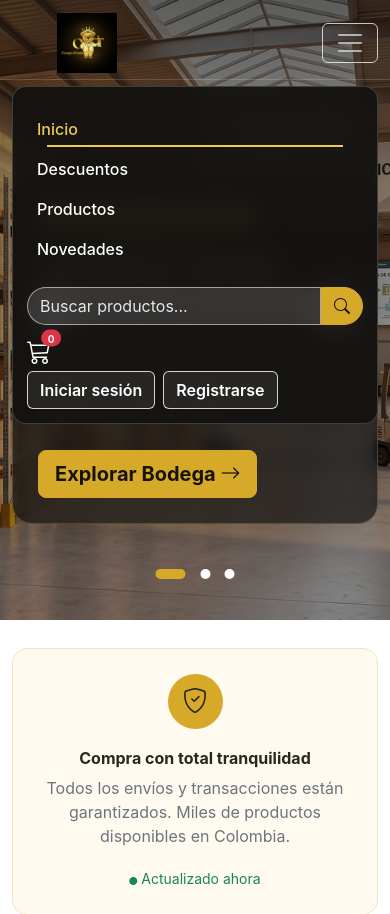
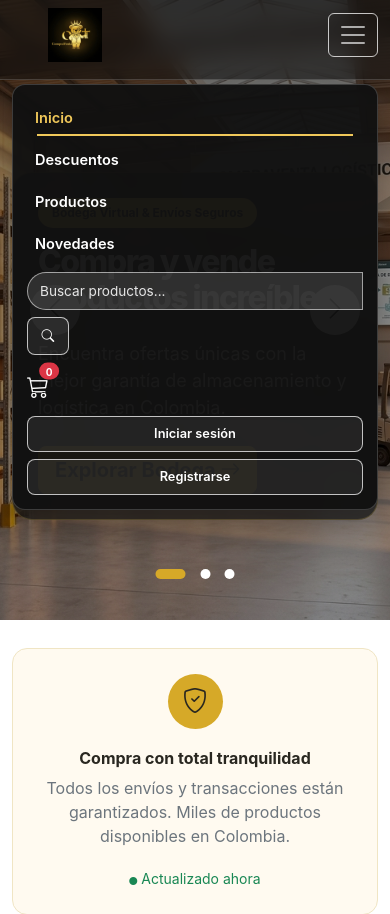
Before and after one commit to sebascasorio10-creator/compraventaOMT, a PHP site: page / in a window 390 px wide, after a click that opens the changed part. Shown: the top 914 px of the page. Run offline with PHP 8.4, Linux system fonts and the light colour scheme; data comes from the database, SQL or seed files in the repository; data that the repository does not hold is empty.

Commit message:
Organizar navbar transparente y responsive

```diff
--- a/css/navbar-transparente.css
+++ b/css/navbar-transparente.css
@@ -1,15 +1,70 @@
-/* Barra superior transparente sobre la imagen principal del carrusel */
+/* =========================================================
+   NAVBAR OMT
+   Conserva el logo original img/logo.png.
+   Transparente sobre el carrusel y legible sobre cualquier fondo.
+========================================================= */
+
 .navbar.omt-transparent-navbar {
-    background: transparent !important;
+    min-height: 78px;
+    padding: 8px 0;
+    background: rgba(17, 17, 17, .58) !important;
     border-bottom: 1px solid rgba(255, 255, 255, .16) !important;
-    box-shadow: none !important;
-    backdrop-filter: none !important;
+    box-shadow: 0 4px 18px rgba(0, 0, 0, .10) !important;
+    backdrop-filter: blur(10px);
+    -webkit-backdrop-filter: blur(10px);
+    z-index: 1030;
 }
 
-.navbar.omt-transparent-navbar .nav-link,
-.navbar.omt-transparent-navbar .cart-icon,
-.navbar.omt-transparent-navbar .fw-semibold {
+.navbar.omt-transparent-navbar > .container {
+    display: flex;
+    flex-wrap: nowrap;
+    align-items: center;
+    gap: 14px;
+}
+
+.navbar.omt-transparent-navbar .navbar-brand {
+    flex: 0 0 auto;
+    margin-right: 4px;
+    padding: 0;
+}
+
+.navbar.omt-transparent-navbar .logo-navbar {
+    display: block;
+    width: 132px;
+    height: 58px;
+    object-fit: contain;
+    background: transparent !important;
+    border: 0;
+    border-radius: 0 !important;
+    padding: 0 !important;
+    box-shadow: none !important;
+}
+
+.navbar.omt-transparent-navbar .navbar-collapse {
+    min-width: 0;
+    align-items: center;
+    justify-content: space-between;
+    gap: 14px;
+}
+
+.navbar.omt-transparent-navbar .navbar-nav {
+    flex: 0 0 auto;
+    flex-direction: row;
+    align-items: center;
+    gap: 3px;
+    margin: 0 !important;
+    padding: 0 !important;
+    white-space: nowrap;
+}
+
+.navbar.omt-transparent-navbar .nav-link {
+    position: relative;
+    padding: 9px 10px;
+    margin: 0;
     color: #fff !important;
+    font-size: .91rem;
+    font-weight: 600;
+    transition: color .2s ease;
 }
 
 .navbar.omt-transparent-navbar .nav-link:hover,
@@ -18,13 +73,37 @@
 }
 
 .navbar.omt-transparent-navbar .nav-link::after {
+    content: "";
+    position: absolute;
+    left: 10px;
+    right: 10px;
+    bottom: 3px;
+    height: 2px;
     background: #f0c85a;
+    transform: scaleX(0);
+    transform-origin: left;
+    transition: transform .2s ease;
+}
+
+.navbar.omt-transparent-navbar .nav-link:hover::after,
+.navbar.omt-transparent-navbar .nav-link.active::after {
+    transform: scaleX(1);
+}
+
+.navbar.omt-transparent-navbar .search-box {
+    flex: 0 1 205px;
+    min-width: 150px;
+    margin: 0 2px !important;
 }
 
 .navbar.omt-transparent-navbar .search-box input {
+    min-width: 0;
+    height: 38px;
     color: #fff;
     background: rgba(255, 255, 255, .13);
-    border-color: rgba(255, 255, 255, .55);
+    border: 1px solid rgba(255, 255, 255, .55);
+    border-radius: 20px 0 0 20px;
+    font-size: .85rem;
 }
 
 .navbar.omt-transparent-navbar .search-box input::placeholder {
@@ -34,36 +113,83 @@
 .navbar.omt-transparent-navbar .search-box input:focus {
     background: rgba(255, 255, 255, .2);
     border-color: #f0c85a;
-    box-shadow: 0 0 0 .2rem rgba(240, 200, 90, .18);
+    box-shadow: 0 0 0 .16rem rgba(240, 200, 90, .18);
 }
 
-.navbar.omt-transparent-navbar .omt-nav-auth-btn {
+.navbar.omt-transparent-navbar .search-box button {
+    display: grid;
+    place-items: center;
+    width: 42px;
+    height: 38px;
+    padding: 0;
+    border-radius: 0 20px 20px 0;
+}
+
+.navbar.omt-transparent-navbar .cart-icon {
+    flex: 0 0 auto;
+    margin: 0 2px !important;
+    color: #fff !important;
+    font-size: 22px;
+}
+
+.navbar.omt-transparent-navbar .navbar-collapse > .d-flex {
+    flex: 0 0 auto;
+    align-items: center;
+    flex-wrap: nowrap !important;
+    gap: 7px !important;
+    white-space: nowrap;
+}
+
+.navbar.omt-transparent-navbar .navbar-collapse > .d-flex .fw-semibold {
+    color: #fff !important;
+    font-size: .84rem;
+    white-space: nowrap;
+}
+
+.navbar.omt-transparent-navbar .omt-nav-auth-btn,
+.navbar.omt-transparent-navbar .navbar-collapse > .d-flex .btn {
+    display: inline-flex;
+    align-items: center;
+    justify-content: center;
+    min-height: 36px;
+    padding: 7px 11px;
+    border-radius: 8px;
     color: #fff !important;
     background: rgba(255, 255, 255, .08) !important;
-    border: 1px solid rgba(255, 255, 255, .8) !important;
+    border: 1px solid rgba(255, 255, 255, .72) !important;
     box-shadow: none !important;
+    font-size: .82rem;
+    line-height: 1.1;
+    white-space: nowrap;
 }
 
-.navbar.omt-transparent-navbar .omt-nav-auth-btn:hover {
+.navbar.omt-transparent-navbar .omt-nav-auth-btn:hover,
+.navbar.omt-transparent-navbar .navbar-collapse > .d-flex .btn:hover {
     color: #17130a !important;
     background: #f0c85a !important;
     border-color: #f0c85a !important;
 }
 
 .navbar.omt-transparent-navbar .navbar-toggler {
+    flex: 0 0 auto;
     border-color: rgba(255, 255, 255, .75);
+    padding: 6px 9px;
+}
+
+.navbar.omt-transparent-navbar .navbar-toggler:focus {
+    box-shadow: 0 0 0 .18rem rgba(240, 200, 90, .25);
 }
 
 .navbar.omt-transparent-navbar .navbar-toggler-icon {
     filter: invert(1) grayscale(1);
 }
 
-/* El carrusel comienza detrás de la barra, sin perder espacio para su contenido */
+/* El carrusel pasa por detrás de la barra sin tapar el contenido principal. */
 .hero-section {
     height: 530px;
     min-height: 530px;
     margin-top: 0 !important;
-    padding-top: 80px;
+    padding-top: 78px;
     box-sizing: border-box;
 }
 
@@ -76,30 +202,117 @@
     );
 }
 
-@media (max-width: 991px) {
+/* Portátiles: reducimos espacios para que todo siga en una sola fila. */
+@media (min-width: 992px) and (max-width: 1199px) {
+    .navbar.omt-transparent-navbar > .container {
+        gap: 8px;
+    }
+
+    .navbar.omt-transparent-navbar .logo-navbar {
+        width: 112px;
+    }
+
     .navbar.omt-transparent-navbar .navbar-collapse {
+        gap: 8px;
+    }
+
+    .navbar.omt-transparent-navbar .nav-link {
+        padding-left: 7px;
+        padding-right: 7px;
+        font-size: .84rem;
+    }
+
+    .navbar.omt-transparent-navbar .search-box {
+        flex-basis: 170px;
+        min-width: 130px;
+    }
+
+    .navbar.omt-transparent-navbar .omt-nav-auth-btn,
+    .navbar.omt-transparent-navbar .navbar-collapse > .d-flex .btn {
+        padding-left: 8px;
+        padding-right: 8px;
+        font-size: .76rem;
+    }
+}
+
+/* Menú desplegable para tabletas y celulares. */
+@media (max-width: 991.98px) {
+    .navbar.omt-transparent-navbar {
+        min-height: 72px;
+    }
+
+    .navbar.omt-transparent-navbar > .container {
+        flex-wrap: wrap;
+        justify-content: space-between;
+    }
+
+    .navbar.omt-transparent-navbar .logo-navbar {
+        width: 125px;
+        height: 54px;
+    }
+
+    .navbar.omt-transparent-navbar .navbar-collapse {
+        flex: 0 0 100%;
+        width: 100%;
         margin-top: 8px;
         padding: 14px;
         border: 1px solid rgba(255, 255, 255, .18);
-        border-radius: 14px;
-        background: rgba(20, 19, 16, .94);
+        border-radius: 13px;
+        background: rgba(17, 17, 17, .96);
+        box-shadow: 0 12px 28px rgba(0, 0, 0, .2);
         backdrop-filter: blur(12px);
     }
 
+    .navbar.omt-transparent-navbar .navbar-nav {
+        align-items: stretch;
+        flex-direction: column;
+        gap: 2px;
+        margin-bottom: 8px !important;
+    }
+
+    .navbar.omt-transparent-navbar .nav-link {
+        padding: 9px 8px;
+    }
+
     .navbar.omt-transparent-navbar .search-box {
-        margin: 10px 0 !important;
+        width: 100%;
+        max-width: 100%;
+        margin: 8px 0 12px !important;
+    }
+
+    .navbar.omt-transparent-navbar .cart-icon {
+        display: inline-block;
+        margin: 4px 0 12px !important;
+    }
+
+    .navbar.omt-transparent-navbar .navbar-collapse > .d-flex {
+        width: 100%;
+        justify-content: flex-start;
+        flex-wrap: wrap !important;
+        white-space: normal;
+    }
+
+    .navbar.omt-transparent-navbar .navbar-collapse > .d-flex .fw-semibold {
+        flex-basis: 100%;
     }
 
     .hero-section {
         height: 560px;
         min-height: 560px;
-        padding-top: 80px;
+        padding-top: 72px;
     }
 }
 
-@media (max-width: 575px) {
+@media (max-width: 575.98px) {
     .hero-section {
         height: 620px;
         min-height: 620px;
     }
+
+    .navbar.omt-transparent-navbar .omt-nav-auth-btn,
+    .navbar.omt-transparent-navbar .navbar-collapse > .d-flex .btn {
+        min-height: 36px;
+        padding: 7px 10px;
+        font-size: .8rem;
+    }
 }
```
